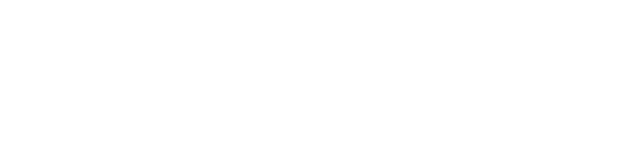
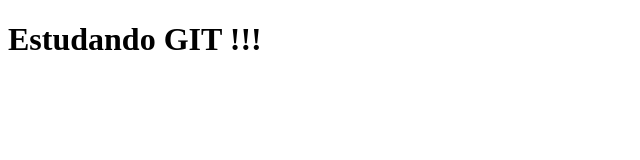
Before and after one commit to Elyandrewa/estudo-git-fmf, a plain HTML site: page index.html in a window 1280 px wide. Shown: the whole page, without its empty margins (0-640 px from the left). Drawn offline with Linux system fonts and the light colour scheme.

Commit message:
Cabecalho do site

```diff
--- a/index.html
+++ b/index.html
@@ -7,6 +7,6 @@
     <title>Document</title>
 </head>
 <body>
-
+    <h1>Estudando GIT !!!</h1>
 </body>
 </html>
```
